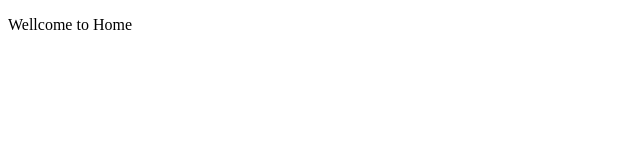
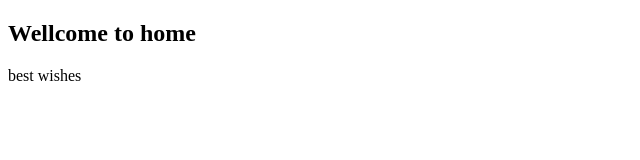
Before and after one commit to khalil72/superior, a plain HTML site: page index.html in a window 1280 px wide. Shown: the whole page, without its empty margins (0-640 px from the left). Drawn offline with Linux system fonts and the light colour scheme.

Commit message:
Update index.html

```diff
--- a/index.html
+++ b/index.html
@@ -6,7 +6,9 @@
     <title>Document</title>
 </head>
 <body>
-
-    <p>Wellcome to Home</p>
+    <h2>Wellcome to home</h2>
+  <p>
+    best wishes
+  </p>
 </body>
 </html>
```
